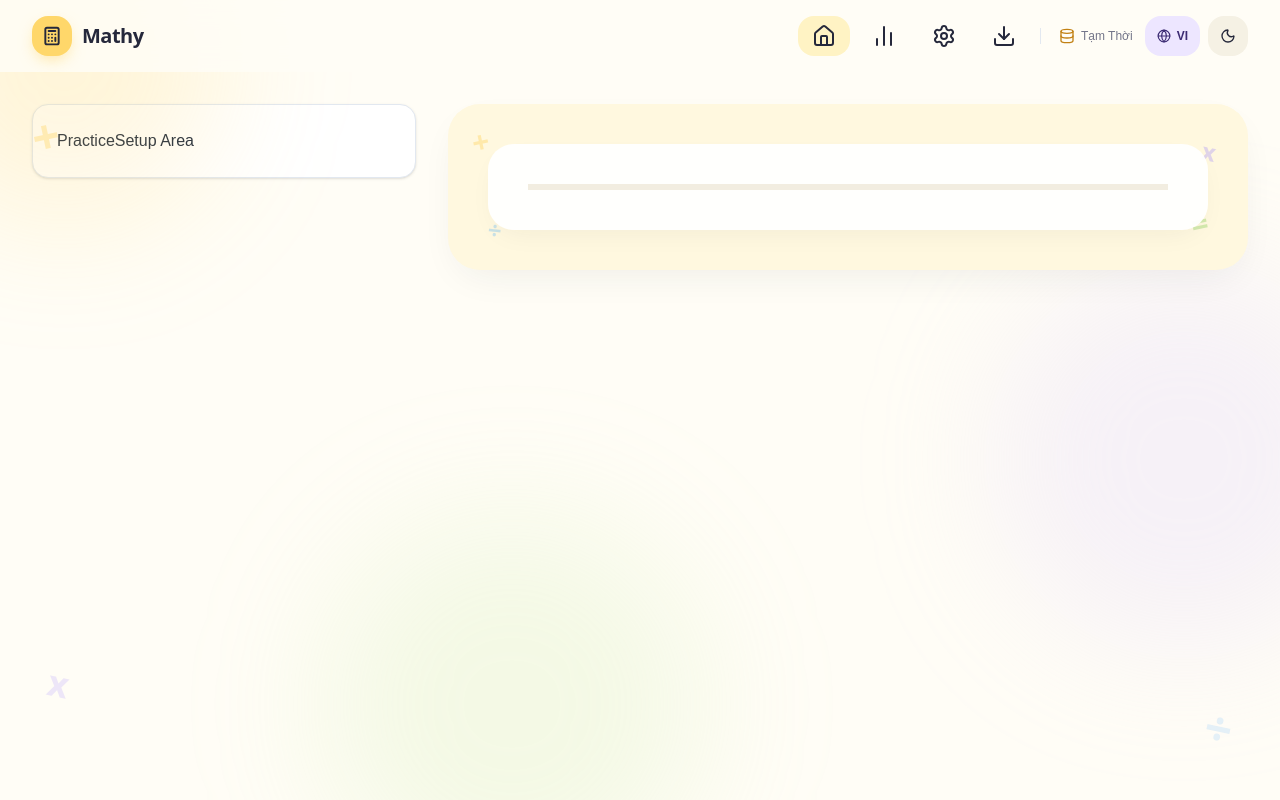
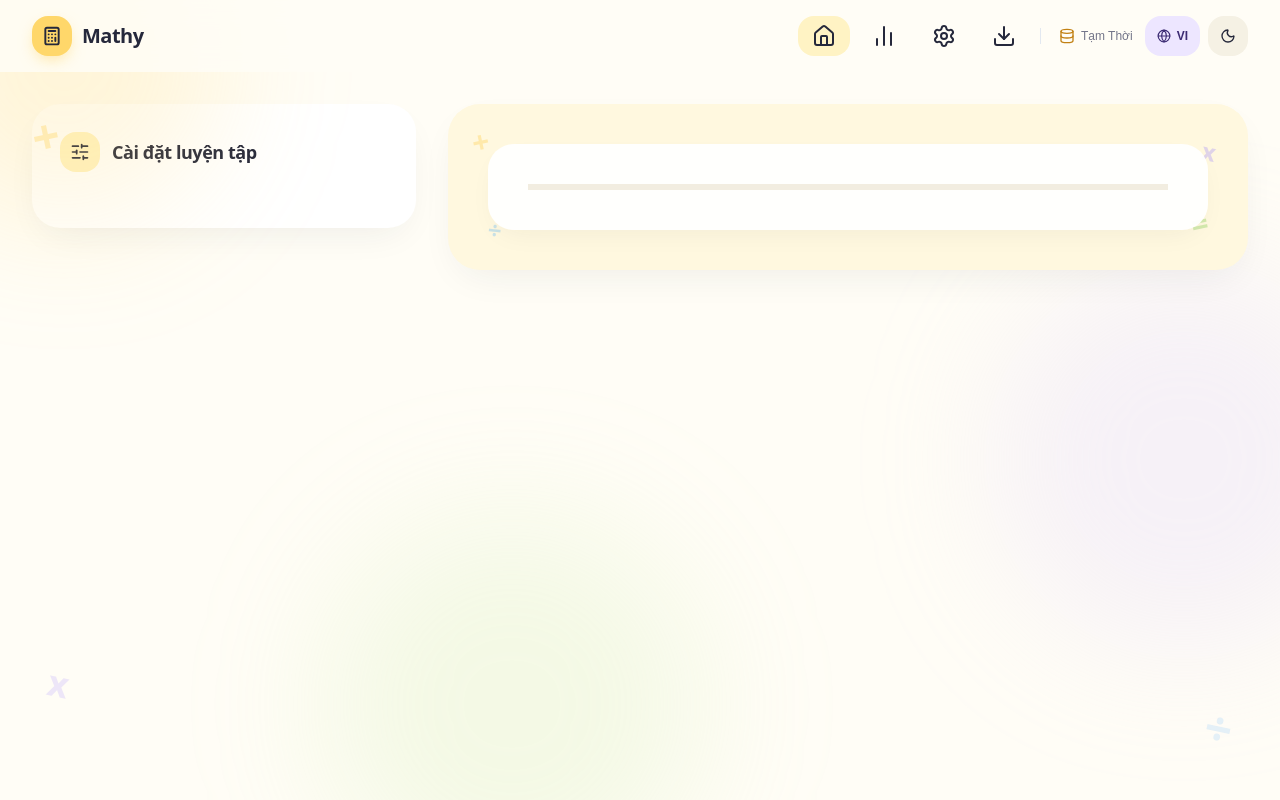
Before and after one commit to yeenci/mind-dash, a Next.js app: page / in a window 1280 px wide. Built offline with nearby package versions, Linux system fonts and the light colour scheme.

Commit message:
update: add header to PracticeSetup

```diff
--- a/components/PracticeSetup.tsx
+++ b/components/PracticeSetup.tsx
@@ -1,5 +1,6 @@
 import { OperationType, UserSettings } from "@/types";
-import { Language } from "@/utils/i18n";
+import { Language, t } from "@/utils/i18n";
+import { SlidersHorizontal } from "lucide-react";
 
 interface PracticeSetupProps {
   settings: UserSettings;
@@ -9,6 +10,45 @@ interface PracticeSetupProps {
   isPracticing: boolean;
   language: Language;
 }
+
+const OPERATION_THEMES: Record<
+  OperationType,
+  {
+    symbol: string;
+    activeBg: string;
+    symbolBg: string;
+    symbolText: string;
+  }
+> = {
+  "+": {
+    symbol: "+",
+    activeBg:
+      "bg-[#fff3c4] dark:bg-[#3a311d] text-[#25283b] dark:text-[#ffe596]",
+    symbolBg: "bg-[#ffd76a] text-[#25283b]",
+    symbolText: "text-[#25283b]",
+  },
+  "-": {
+    symbol: "-",
+    activeBg:
+      "bg-[#ffe4dc] dark:bg-[#3b2527] text-[#25283b] dark:text-[#ffb8a8]",
+    symbolBg: "bg-[#ffad99] text-[#25283b]",
+    symbolText: "text-[#25283b]",
+  },
+  x: {
+    symbol: "x",
+    activeBg:
+      "bg-[#ede6ff] dark:bg-[#2c2547] text-[#25283b] dark:text-[#dcd0fa]",
+    symbolBg: "bg-[#c9b7fa] text-[#25283b]",
+    symbolText: "text-[#25283b]",
+  },
+  "÷": {
+    symbol: "÷",
+    activeBg:
+      "bg-[#dff0fc] dark:bg-[#1e3245] text-[#25283b] dark:text-[#bde1fa]",
+    symbolBg: "bg-[#a6d6f7] text-[#25283b]",
+    symbolText: "text-[#25283b]",
+  },
+};
 
 export const PracticeSetup: React.FC<PracticeSetupProps> = ({
   settings,
@@ -44,15 +84,24 @@ export const PracticeSetup: React.FC<PracticeSetupProps> = ({
     onUpdateSettings({ selectedOperations: updated });
   };
 
+  const operations: { id: OperationType; label: string }[] = [
+    { id: "+", label: t("addition", undefined, language) },
+    { id: "-", label: t("subtraction", undefined, language) },
+    { id: "x", label: t("multiplication", undefined, language) },
+    { id: "÷", label: t("division", undefined, language) },
+  ];
+
   return (
-    <div
-      className={`p-6 rounded-2xl border shadow-sm transition-colors ${
-        theme === "dark"
-          ? "bg-slate-900 border-slate-800 text-white"
-          : "bg-white border-slate-200 text-slate-800"
-      }`}
-    >
-      PracticeSetup Area
-    </div>
+    <section className="p-6 sm:p-7 rounded-[28px] bg-white dark:bg-[#1e2136] text-[#25283b] dark:text-[#f6f4ec] shadow-[0_14px_38px_-14px_rgba(37,40,59,0.09)] dark:shadow-[0_14px_38px_-14px_rgba(0,0,0,0.45)] transition-colors duration-200">
+      {/* Header */}
+      <div className="flex items-center gap-3 mb-7">
+        <div className="w-10 h-10 rounded-2xl bg-[#fff3c4] dark:bg-[#3a311d] text-[#25283b] dark:text-[#ffd76a] flex items-center justify-center shrink-0">
+          <SlidersHorizontal className="w-5 h-5" />
+        </div>
+        <h2 className="font-display text-lg font-bold tracking-tight">
+          {t("practiceSetup", undefined, language)}
+        </h2>
+      </div>
+    </section>
   );
 };
```
